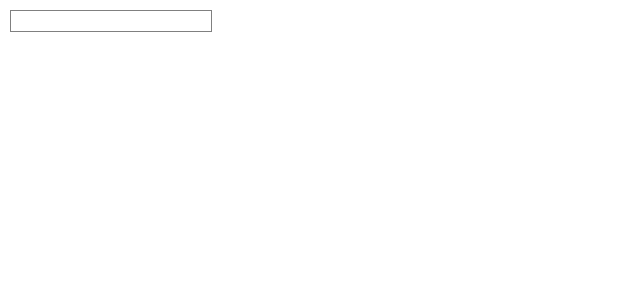
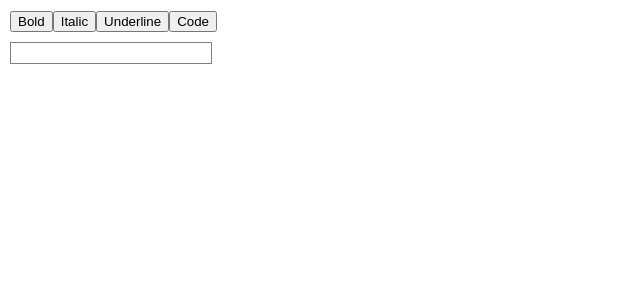
Before and after one commit to tumetus/draft-js-basics-course, a React (Create React App) app: page / in a window 1280 px wide. Shown: the top 300 px of the page, without its empty margins (0-640 px from the left). Built offline with nearby package versions, Linux system fonts and the light colour scheme.

Commit message:
Add rte buttons for editor

```diff
--- a/src/MyEditor.js
+++ b/src/MyEditor.js
@@ -26,6 +26,13 @@ class MyEditor extends React.Component {
     }
     render() {
         return (
+            <div>
+                <div style={{ 'margin': '10px' }}>
+                    <button onClick={() => this.handleKeyCommand("bold")}>Bold</button>
+                    <button onClick={() => this.handleKeyCommand("italic")}>Italic</button>
+                    <button onClick={() => this.handleKeyCommand("underline")}>Underline</button>
+                    <button onClick={() => this.handleKeyCommand("code")}>Code</button>
+                </div>
                 <div style={this.editorStyles}>
                     <Editor
                         editorState={this.state.editorState}
@@ -33,6 +40,7 @@ class MyEditor extends React.Component {
                         handleKeyCommand={this.handleKeyCommand.bind(this)}
                     />
                 </div>
+            </div>
         );
     }
 }
```
Lines whose indentation alone changed are shown as unchanged.
